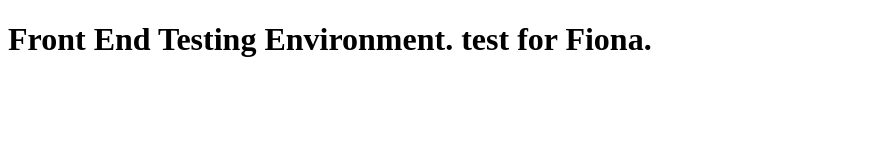
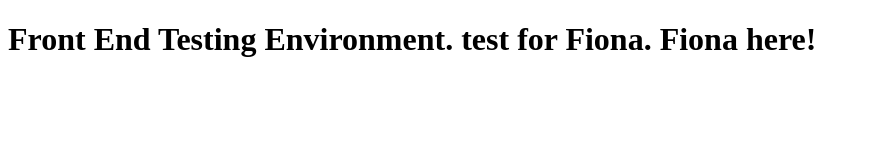
Before and after one commit to yl2nv/front_end, a plain HTML site: page index.html in a window 1280 px wide. Shown: the whole page, without its empty margins (0-869 px from the left). Drawn offline with Linux system fonts and the light colour scheme.

Commit message:
added fiona here

```diff
--- a/index.html
+++ b/index.html
@@ -6,7 +6,7 @@
     <title>Document</title>
 </head>
 <body>
-    <h1>Front End Testing Environment.  test for Fiona.
+    <h1>Front End Testing Environment.  test for Fiona. Fiona here!
     </h1>
 </body>
 </html>
```
